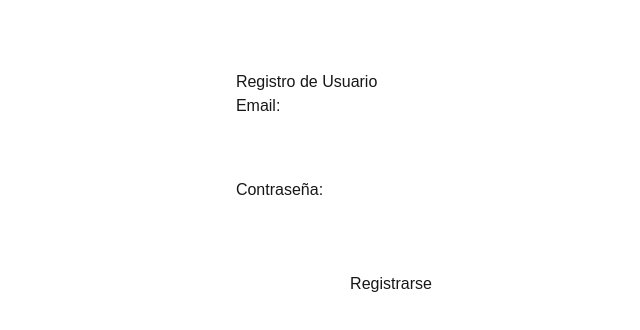
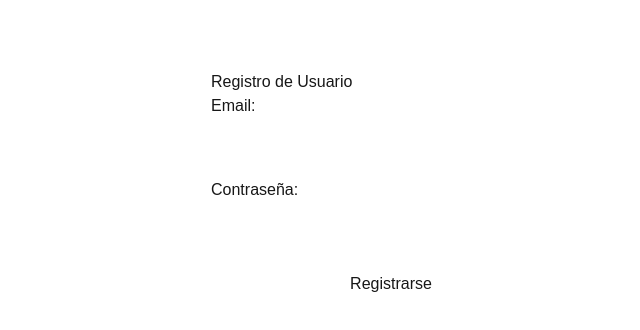
Before and after one commit to codepequesbootcamp/bootcamp_app_eg, a Next.js app: page /register in a window 1280 px wide. Shown: the top 330 px of the page, without its empty margins (249-889 px from the left). Built offline with nearby package versions, Linux system fonts and the light colour scheme.

Commit message:
roles y permisos 2

```diff
--- a/app/layout.tsx
+++ b/app/layout.tsx
@@ -19,15 +19,14 @@ export const metadata: Metadata = {
 
 export default function RootLayout({
   children,
-}: Readonly<{
+}: {
   children: React.ReactNode;
-}>) {
+}) {
   return (
-    <html
-      lang="en"
-      className={`${geistSans.variable} ${geistMono.variable} h-full antialiased`}
-    >
-      <body className="min-h-full flex flex-col">{children}</body>
+    <html lang="es" suppressHydrationWarning>
+      <body className="antialiased">
+        {children}
+      </body>
     </html>
   );
 }
```
